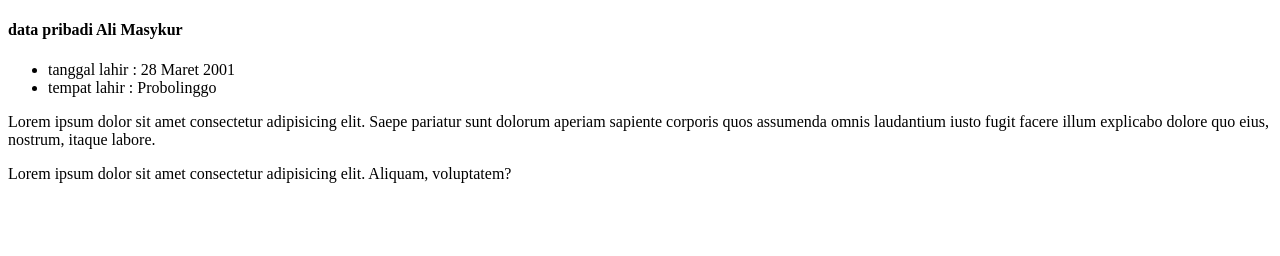
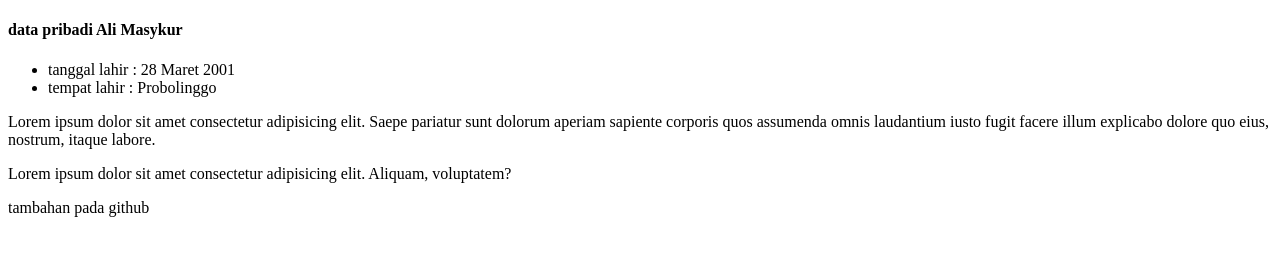
Before and after one commit to AliMasykur10/latihan01git, a plain HTML site: page index.html in a window 1280 px wide. Drawn offline with Linux system fonts and the light colour scheme.

Commit message:
menambahkan melalui github ke local

```diff
--- a/index.html
+++ b/index.html
@@ -15,5 +15,7 @@
     <p>Lorem ipsum dolor sit amet consectetur adipisicing elit. Saepe pariatur sunt dolorum aperiam sapiente corporis quos assumenda omnis laudantium iusto fugit facere illum explicabo dolore quo eius, nostrum, itaque labore.</p>
 
     <p>Lorem ipsum dolor sit amet consectetur adipisicing elit. Aliquam, voluptatem?</p>
+
+    <p>tambahan pada github </p>
   </body>
 </html>
```
